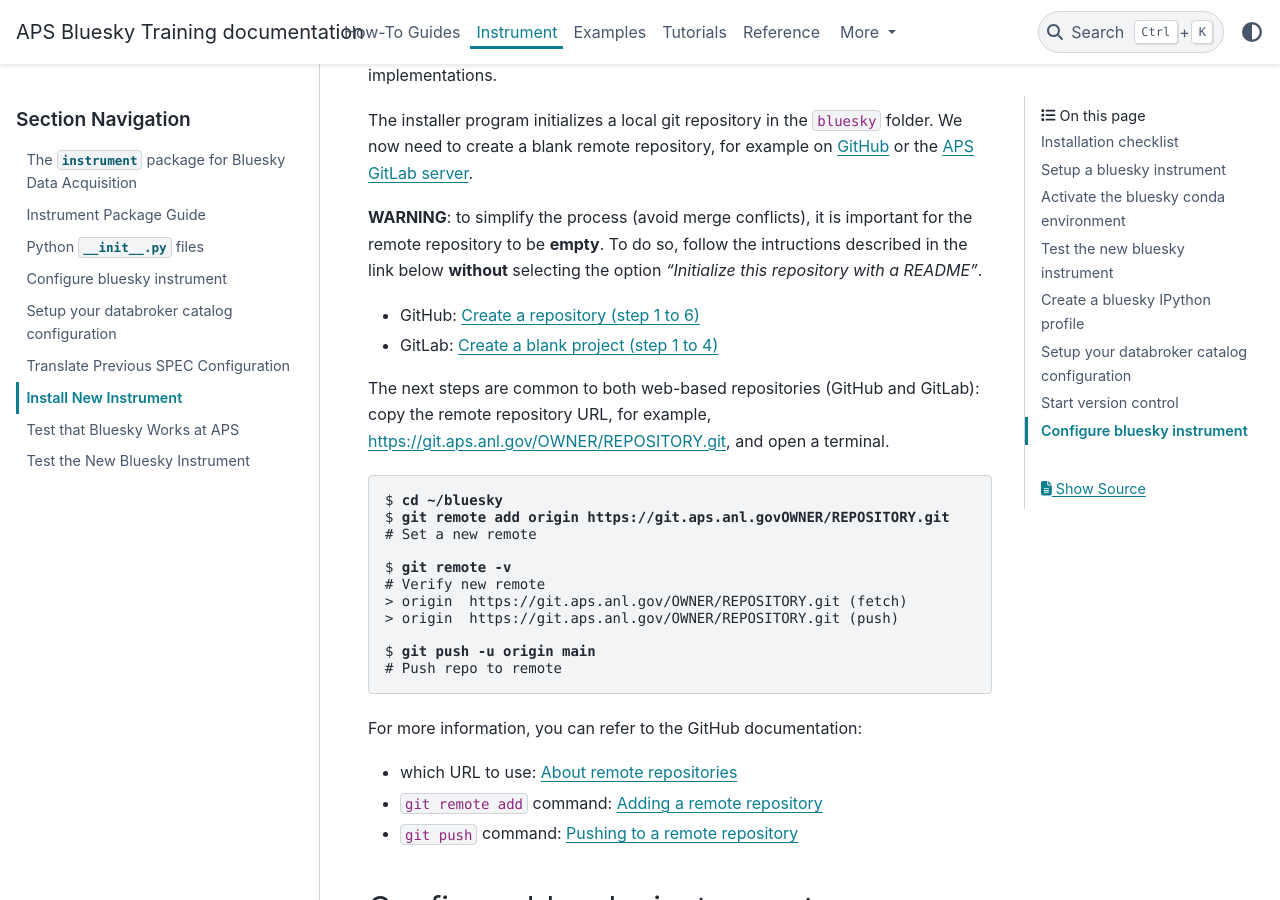
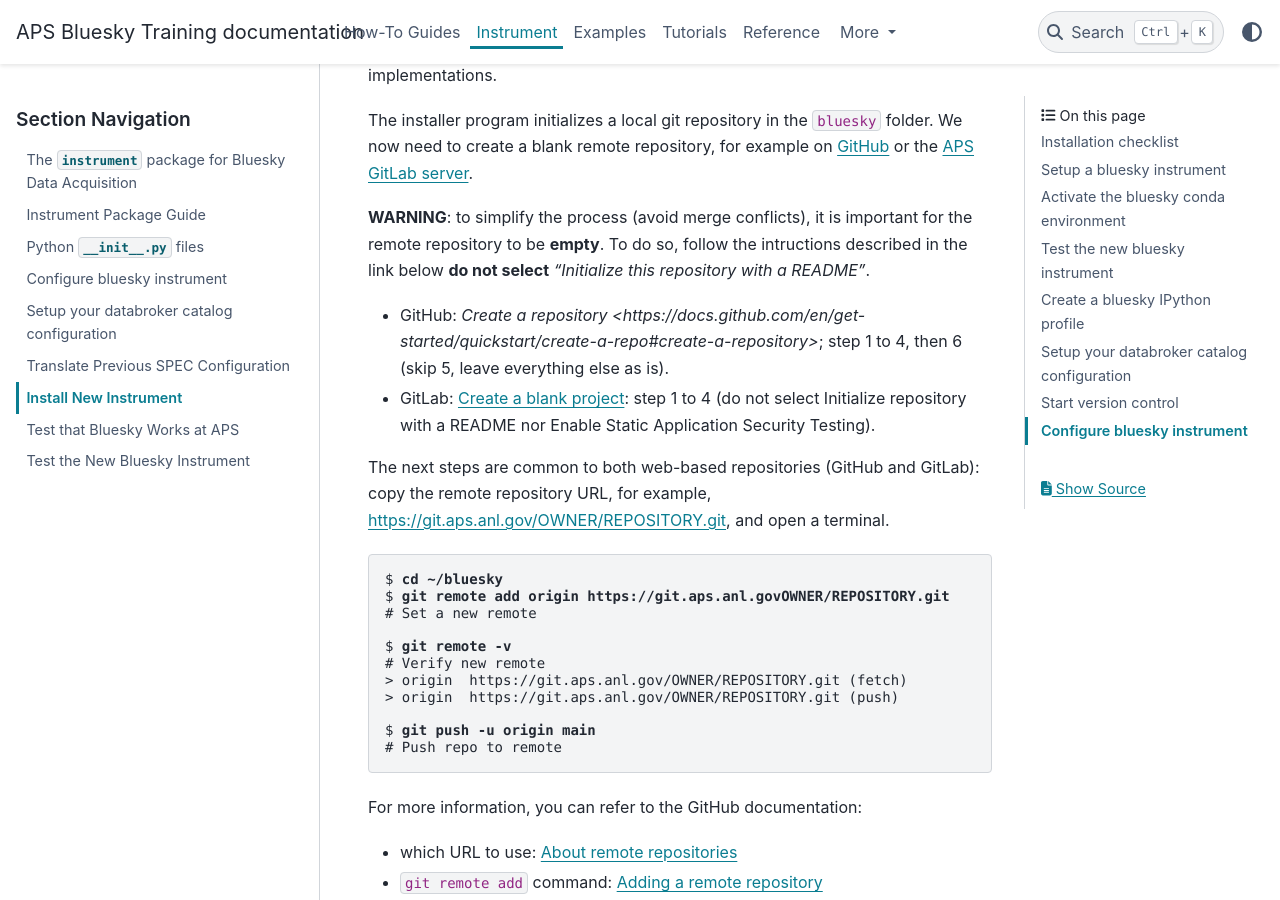
Before and after one commit to BCDA-APS/bluesky_training, a Sphinx documentation site: the page built from docs/source/instrument/_install_new_instrument.rst, in a window 1280 px wide and 900 px high, scrolled down 4012 px. Built offline with Sphinx 7.4.7 and the PyData theme 0.15.4, drawn with Linux system fonts in a browser that asks for light colours.

Commit message:
DOC #141 update git section

```diff
--- a/docs/source/instrument/_install_new_instrument.rst
+++ b/docs/source/instrument/_install_new_instrument.rst
@@ -307,11 +307,11 @@ on `GitHub <https://github.com/>`_ or the `APS GitLab server
 <https://git.aps.anl.gov/>`_.
 
 **WARNING**: to simplify the process (avoid merge conflicts), it is important for the
-remote repository to be **empty**. To do so, follow the intructions described in the link below **without**
-selecting the option *"Initialize this repository with a README"*.
+remote repository to be **empty**. To do so, follow the intructions described in the link below **do not select**
+*"Initialize this repository with a README"*.
 
-- GitHub: `Create a repository (step 1 to 6) <https://docs.github.com/en/get-started/quickstart/create-a-repo#create-a-repository>`_
-- GitLab: `Create a blank project (step 1 to 4) <https://docs.gitlab.com/ee/user/project/#create-a-blank-project>`_
+- GitHub: `Create a repository <https://docs.github.com/en/get-started/quickstart/create-a-repo#create-a-repository>`; step 1 to 4, then 6 (skip 5, leave everything else as is).
+- GitLab: `Create a blank project <https://docs.gitlab.com/ee/user/project/#create-a-blank-project>`_: step 1 to 4 (do not select Initialize repository with a README nor Enable Static Application Security Testing).
 
 
 The next steps are common to both web-based repositories (GitHub and GitLab):
```
